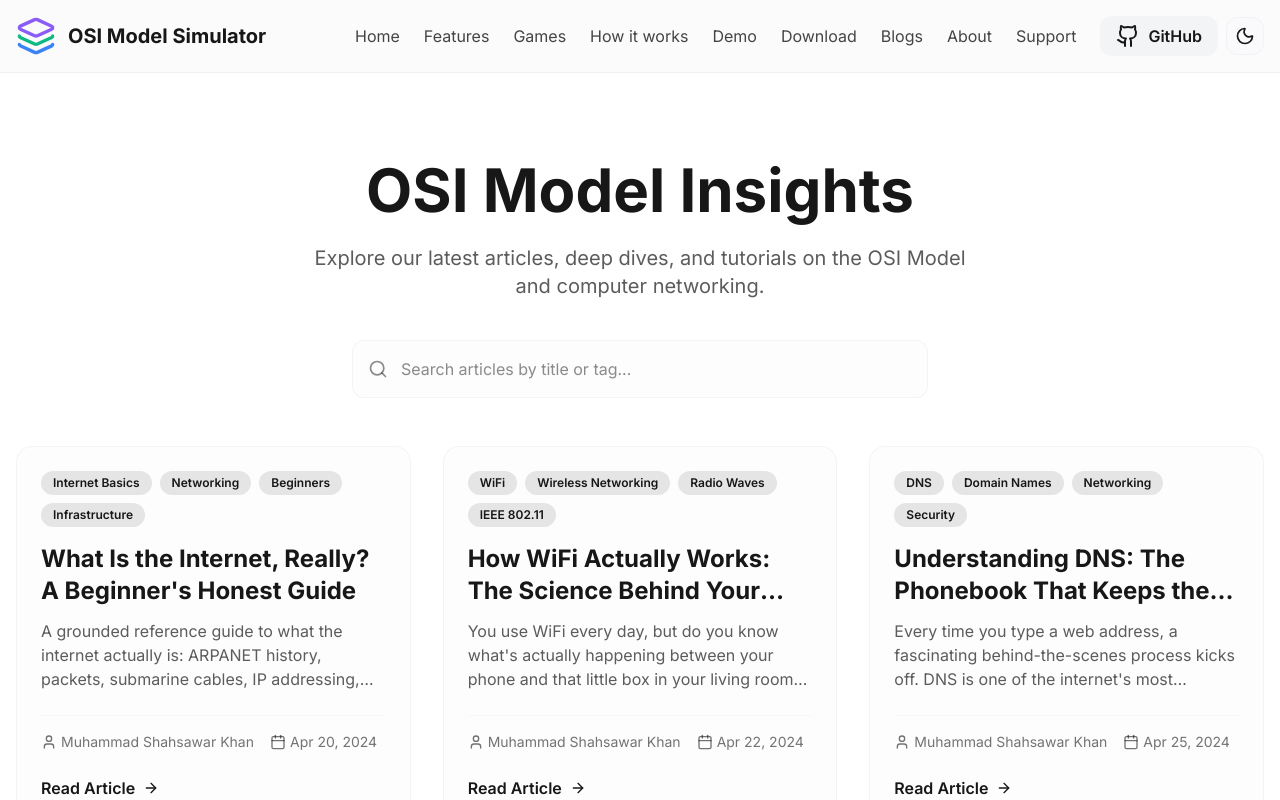
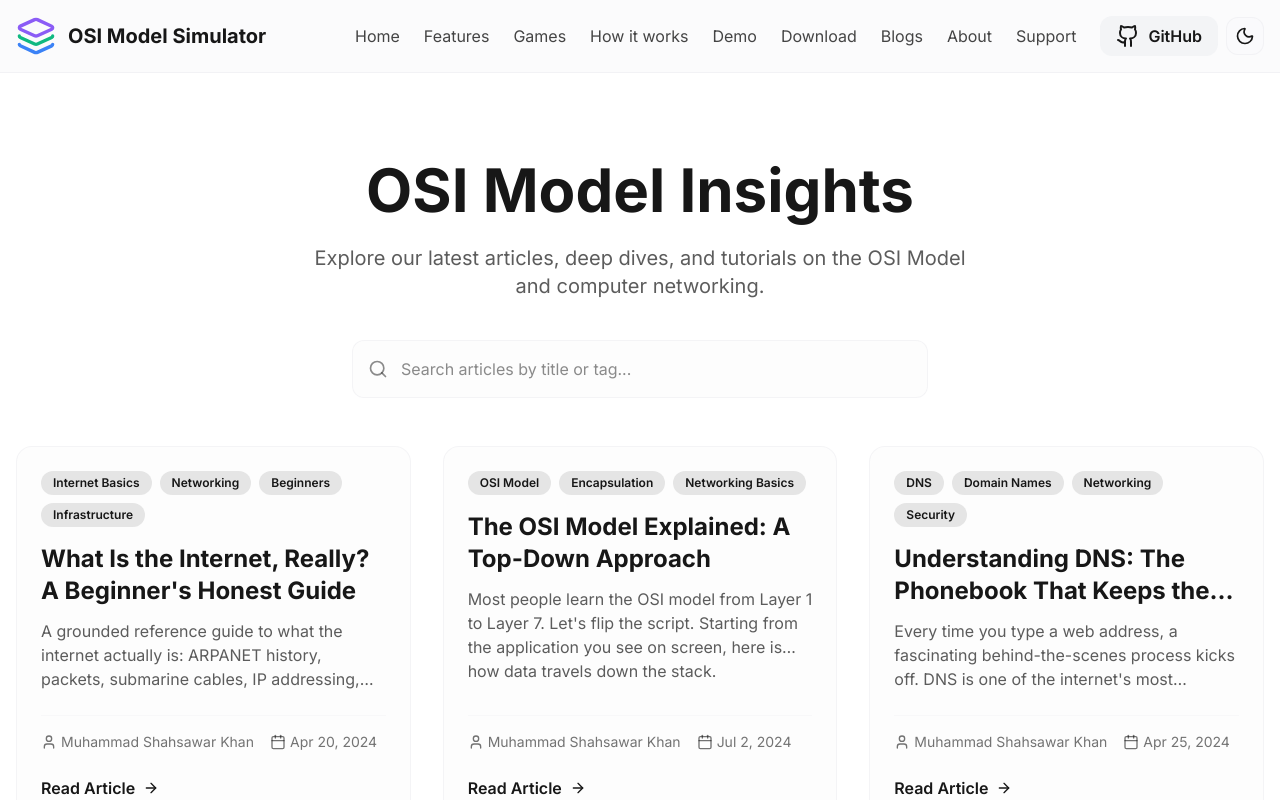
Before and after one commit to Roboticela/OSI-Model-Simulator-Frontend, a Next.js app: page /blogs in a window 1280 px wide. Shown: the top 800 px of the page. Built offline with nearby package versions, Linux system fonts and the light colour scheme.

Commit message:
feat: update blog content references and enable specific blog slugs for publication

```diff
--- a/data/blogs.ts
+++ b/data/blogs.ts
@@ -4,4 +4,17 @@ import { blogs1 } from './blogs_part1';
 import { blogs2 } from './blogs_part2';
 import { blogs3 } from './blogs_part3';
 
-export const blogs: BlogPost[] = [...blogs1, ...blogs2, ...blogs3];
+/** Only these slugs are published. All other posts stay in data but are disabled. */
+export const ENABLED_BLOG_SLUGS = [
+  'what-is-the-internet-really',
+  'osi-model-explained-top-down',
+  'understanding-dns-the-phonebook-of-the-internet',
+  'tcp-three-way-handshake-explained',
+  'ip-addresses-explained-v4-vs-v6',
+] as const;
+
+const allBlogs: BlogPost[] = [...blogs1, ...blogs2, ...blogs3];
+
+export const blogs: BlogPost[] = ENABLED_BLOG_SLUGS.map(
+  (slug) => allBlogs.find((blog) => blog.slug === slug)
+).filter((blog): blog is BlogPost => Boolean(blog));
--- a/data/blogs_part1.ts
+++ b/data/blogs_part1.ts
@@ -42,7 +42,7 @@ Most internet traffic still travels over physical media. A large share of interc
 
 These cables are relatively thin for the capacity they carry, yet they move the majority of long-haul global traffic. Damage from ship anchors, earthquakes, or construction can disrupt regional connectivity until traffic is rerouted or repairs complete.
 
-On land, traffic moves through access links (Ethernet, Wi-Fi, coaxial, or fiber), metro and long-haul fiber trunks, and **Internet Exchange Points (IXPs)** where networks interconnect and exchange traffic. For more on the physical layer, see [Physical Layer: Cables, Fiber, and Light](/blogs/physical-layer-cables-fiber-light).
+On land, traffic moves through access links (Ethernet, Wi-Fi, coaxial, or fiber), metro and long-haul fiber trunks, and **Internet Exchange Points (IXPs)** where networks interconnect and exchange traffic. For how this fits the layered model, see [OSI Model Explained Top-Down](/blogs/osi-model-explained-top-down).
 
 ## What Is an IP Address?
 
@@ -50,7 +50,7 @@ Every reachable host needs an address. An **IP address** identifies a network in
 
 **IPv4** (defined in [RFC 791](https://www.rfc-editor.org/rfc/rfc791)) uses 32-bit addresses (for example, \`192.168.1.1\`), giving roughly 4.3 billion addresses. Global free pools were exhausted in the early 2010s; operators continue to use IPv4 with techniques such as NAT and address markets.
 
-**IPv6** (core specification in [RFC 8200](https://www.rfc-editor.org/rfc/rfc8200)) uses 128-bit addresses and provides an effectively inexhaustible address space for practical purposes. Adoption has grown steadily, but dual-stack and transition mechanisms remain common. Dive deeper in [IP Addresses Explained: IPv4 vs IPv6](/blogs/ip-addresses-explained-v4-vs-v6) and [IPv4 vs IPv6: The Long Transition](/blogs/ipv4-vs-ipv6-the-long-transition).
+**IPv6** (core specification in [RFC 8200](https://www.rfc-editor.org/rfc/rfc8200)) uses 128-bit addresses and provides an effectively inexhaustible address space for practical purposes. Adoption has grown steadily, but dual-stack and transition mechanisms remain common. Dive deeper in [IP Addresses Explained: IPv4 vs IPv6](/blogs/ip-addresses-explained-v4-vs-v6).
 
 IP addressing and routing are Layer 3 topics — [explore Layer 3 in the OSI Model Simulator](https://app.osi-model-simulator.roboticela.com) while you read.
 
@@ -68,7 +68,7 @@ A **protocol** is an agreed set of rules for communication. The internet's core
 - **TCP** provides reliable, ordered byte streams ([RFC 793](https://www.rfc-editor.org/rfc/rfc793)).
 - Higher-layer protocols include HTTP/HTTPS for the web, SMTP/IMAP for email, and many others.
 
-These specifications are published as **RFCs** through the **IETF**. Open, implementable standards are a major reason independent networks can interconnect without a single owner controlling the entire system. Compare models in [OSI Model vs TCP/IP Model](/blogs/osi-model-vs-tcp-ip-model) or start from [OSI Model Explained Top-Down](/blogs/osi-model-explained-top-down).
+These specifications are published as **RFCs** through the **IETF**. Open, implementable standards are a major reason independent networks can interconnect without a single owner controlling the entire system. Start from [OSI Model Explained Top-Down](/blogs/osi-model-explained-top-down).
 
 ## The Internet Is Not the Web
 
@@ -93,10 +93,8 @@ Use this article as a reference entry point, then practice with the [OSI Model S
     relatedSlugs: [
       "understanding-dns-the-phonebook-of-the-internet",
       "ip-addresses-explained-v4-vs-v6",
-      "physical-layer-cables-fiber-light",
       "tcp-three-way-handshake-explained",
       "osi-model-explained-top-down",
-      "ipv4-vs-ipv6-the-long-transition",
     ],
     faq: [
       {
```
